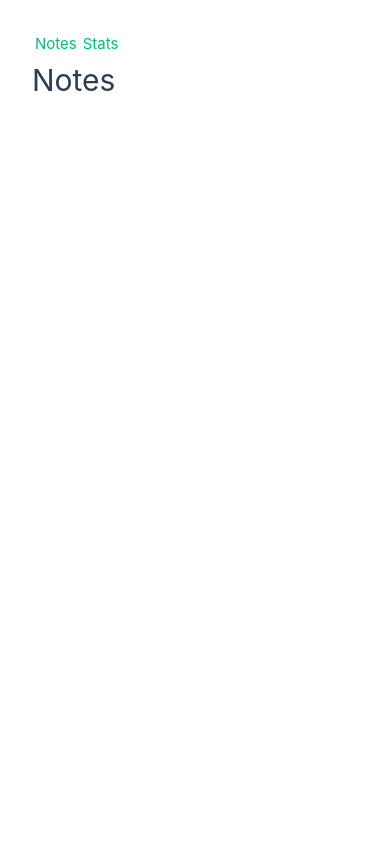
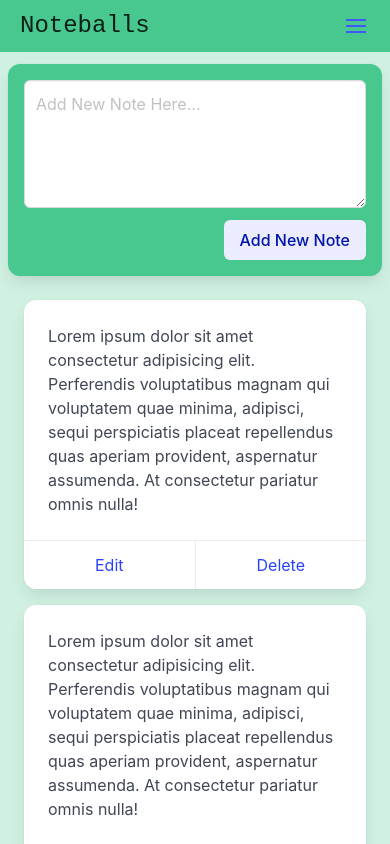
Before and after one commit to Moenul/Vue-Compositon-Api-Noteballs, a Vue app: page /#/ in a window 390 px wide. Shown: the top 844 px of the page. Built offline with nearby package versions, Linux system fonts and the light colour scheme.

Commit message:
Noteball apps theme design complete by Bumlma

```diff
--- a/index.html
+++ b/index.html
@@ -6,8 +6,8 @@
     <meta name="viewport" content="width=device-width, initial-scale=1.0">
     <title>Noteballs</title>
   </head>
-  <body>
-    <div id="app"></div>
+  <body class="has-background-success-light mt-5 pt-5">
+    <div id="app" class="p-0"></div>
     <script type="module" src="/src/main.js"></script>
   </body>
 </html>
--- a/package.json
+++ b/package.json
@@ -9,6 +9,7 @@
     "preview": "vite preview"
   },
   "dependencies": {
+    "bulma": "^1.0.1",
     "vue": "^3.4.21",
     "vue-router": "^4.3.2"
   },
--- a/src/App.vue
+++ b/src/App.vue
@@ -1,6 +1,16 @@
 <template>
-  <RouterLink to="/">Notes</RouterLink>
-  <RouterLink to="/stats">Stats</RouterLink>
+  <NavBar></NavBar>
+  <div class="container is-max-desktop px-2 py-4">
+    <RouterView></RouterView>
+  </div>
+</template>
 
-  <RouterView></RouterView>
-</template>
+<script setup>
+// imports
+
+import NavBar from "@/components/Layout/NavBar.vue";
+</script>
+
+<style>
+@import url(bulma/css/bulma.min.css);
+</style>
--- /dev/null
+++ b/src/components/Layout/NavBar.vue
@@ -0,0 +1,62 @@
+<template>
+  <nav
+    class="navbar is-success px-2 is-fixed-top"
+    role="navigation"
+    aria-label="main navigation"
+  >
+    <div class="container is-max-desktop">
+      <div class="navbar-brand">
+        <div class="navbar-item is-size-4 is-family-monospace">Noteballs</div>
+        <a
+          @click.prevent="showMobileNav = !showMobileNav"
+          role="button"
+          class="navbar-burger"
+          aria-label="menu"
+          aria-expanded="false"
+          data-target="navbarBasicExample"
+          :class="{ 'is-active': showMobileNav }"
+        >
+          <span aria-hidden="true"></span>
+          <span aria-hidden="true"></span>
+          <span aria-hidden="true"></span>
+          <span aria-hidden="true"></span>
+        </a>
+      </div>
+
+      <div
+        id="navbarBasicExample"
+        class="navbar-menu"
+        :class="{ 'is-active': showMobileNav }"
+      >
+        <div class="navbar-start"></div>
+
+        <div class="navbar-end">
+          <RouterLink to="/" class="navbar-item" active-class="is-active"
+            >Notes</RouterLink
+          >
+          <RouterLink to="/stats" class="navbar-item">Stats</RouterLink>
+        </div>
+      </div>
+    </div>
+  </nav>
+</template>
+
+<script setup>
+// Import
+import { ref } from "vue";
+
+// Nav Bar
+const showMobileNav = ref(false);
+// Nav Bar
+</script>
+
+<style>
+@media (max-width: 1023px) {
+  .navbar-menu {
+    position: absolute;
+    width: 160px;
+    right: 0;
+    box-shadow: -1px 1px 4px #919191 !important;
+  }
+}
+</style>
--- a/src/views/viewNotes.vue
+++ b/src/views/viewNotes.vue
@@ -1,5 +1,32 @@
 <template>
   <div class="notes">
-    <h1>Notes</h1>
+    <div class="card has-background-success p-4">
+      <div class="field">
+        <div class="control">
+          <textarea class="textarea" placeholder="Add New Note Here..." />
+        </div>
+      </div>
+
+      <div class="field is-grouped is-grouped-right">
+        <div class="control">
+          <button class="button is-link is-light">Add New Note</button>
+        </div>
+      </div>
+    </div>
+
+    <div v-for="i in 3" class="card m-4">
+      <div class="card-content">
+        <div class="content">
+          Lorem ipsum dolor sit amet consectetur adipisicing elit. Perferendis
+          voluptatibus magnam qui voluptatem quae minima, adipisci, sequi
+          perspiciatis placeat repellendus quas aperiam provident, aspernatur
+          assumenda. At consectetur pariatur omnis nulla!
+        </div>
+      </div>
+      <footer class="card-footer">
+        <a href="#" class="card-footer-item">Edit</a>
+        <a href="#" class="card-footer-item">Delete</a>
+      </footer>
+    </div>
   </div>
 </template>
```
Also changed, not shown: 1 other file (tests, documents, lock files or other folders).
